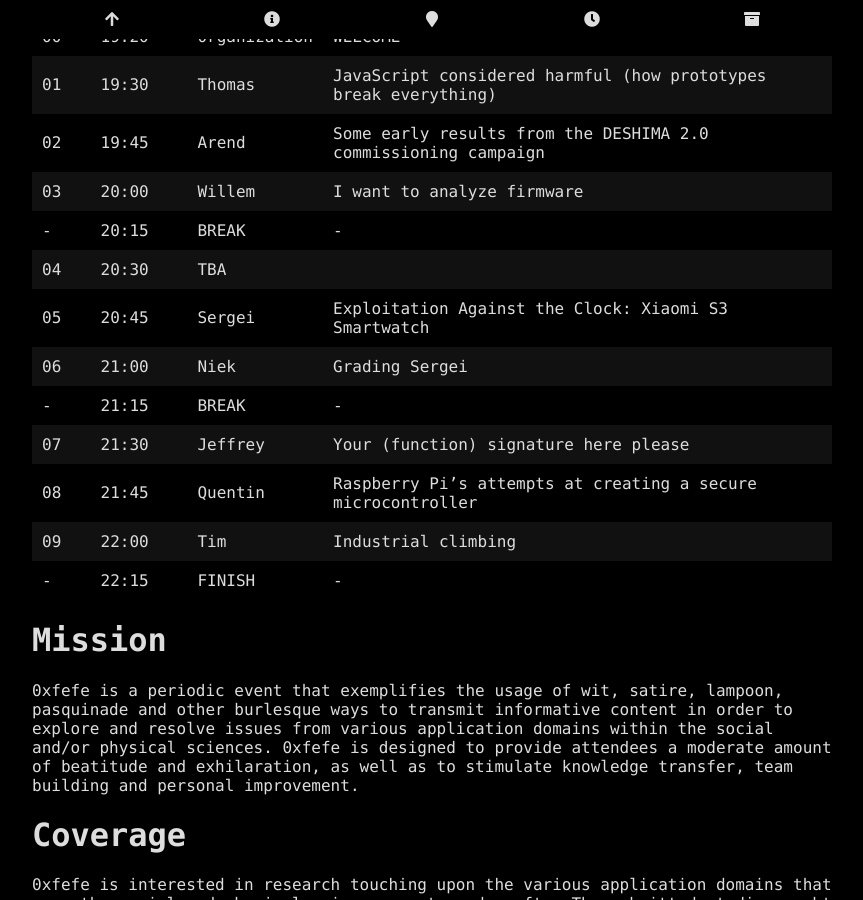
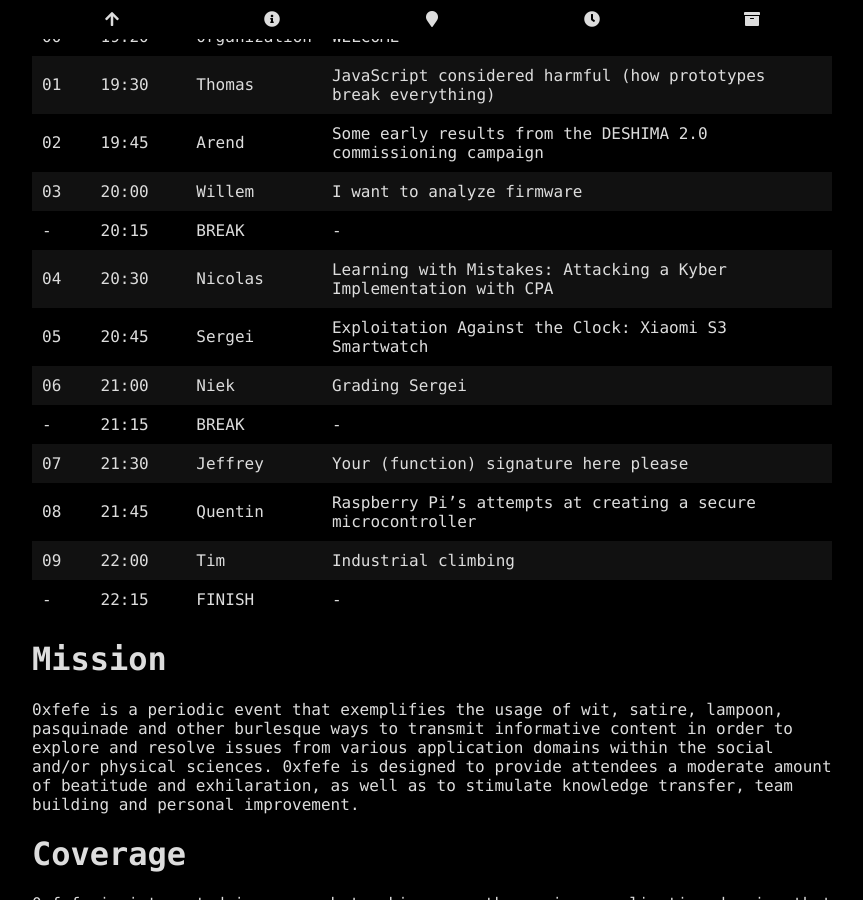
Before and after one commit to 0xfefe-com/0xfefe-com.github.io, a Jekyll site: the page built from docs/0002/info.md, in a window 1280 px wide and 900 px high, scrolled down 979 px. Shown: the whole window, without its empty margins (208-1071 px from the left). Built offline with Jekyll 4.4.1, drawn with Linux system fonts in a browser that asks for light colours.

Commit message:
Update info.md

```diff
--- a/docs/0002/info.md
+++ b/docs/0002/info.md
@@ -56,7 +56,7 @@ The 0rganization of the Federation of Entertainers and Funny Endeavors (0xfefe)
 | 02   | 19:45     | Arend        | Some early results from the DESHIMA 2.0 commissioning campaign  |
 | 03   | 20:00     | Willem       | I want to analyze firmware                                      |
 | -    | 20:15     | BREAK        | -                                                               |
-| 04   | 20:30     | TBA          |                                                                 |
+| 04   | 20:30     | Nicolas          | Learning with Mistakes: Attacking a Kyber Implementation with CPA                                                                |
 | 05   | 20:45     | Sergei       | Exploitation Against the Clock: Xiaomi S3 Smartwatch            |
 | 06   | 21:00     | Niek         | Grading Sergei                                                  |
 | -    | 21:15     | BREAK        | -                                                               |
```
